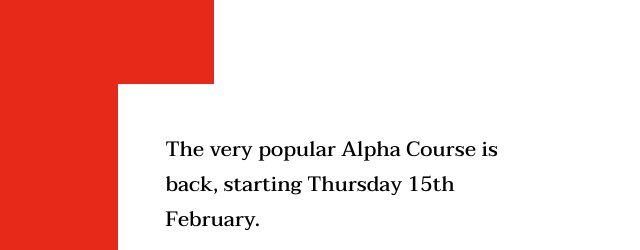
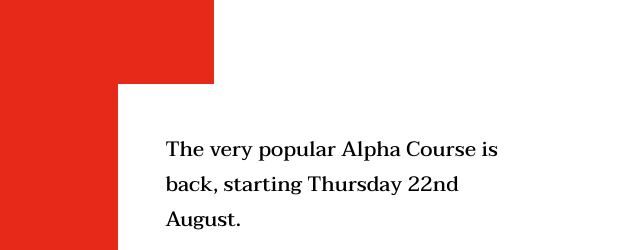
Before and after one commit to cohencoo/glenungachurch, a plain HTML site: page index.html in a window 1280 px wide. Shown: the part 1092-1342 px from the top of the page, 640-1280 px from the left. Drawn offline with Linux system fonts and the light colour scheme.

Commit message:
v1 website

```diff
--- a/index.html
+++ b/index.html
@@ -63,7 +63,7 @@
                 </h1>
             </div>
             <div class="event-details">
-                <h3>The very popular Alpha Course is back, starting Thursday 15th February.</h3>
+                <h3>The very popular Alpha Course is back, starting Thursday 22nd August.</h3>
                 <h1>You are invited to join us.</h1>
                 <p>
                     Millions of people all over the world have taken this course. Celebrate with
```
